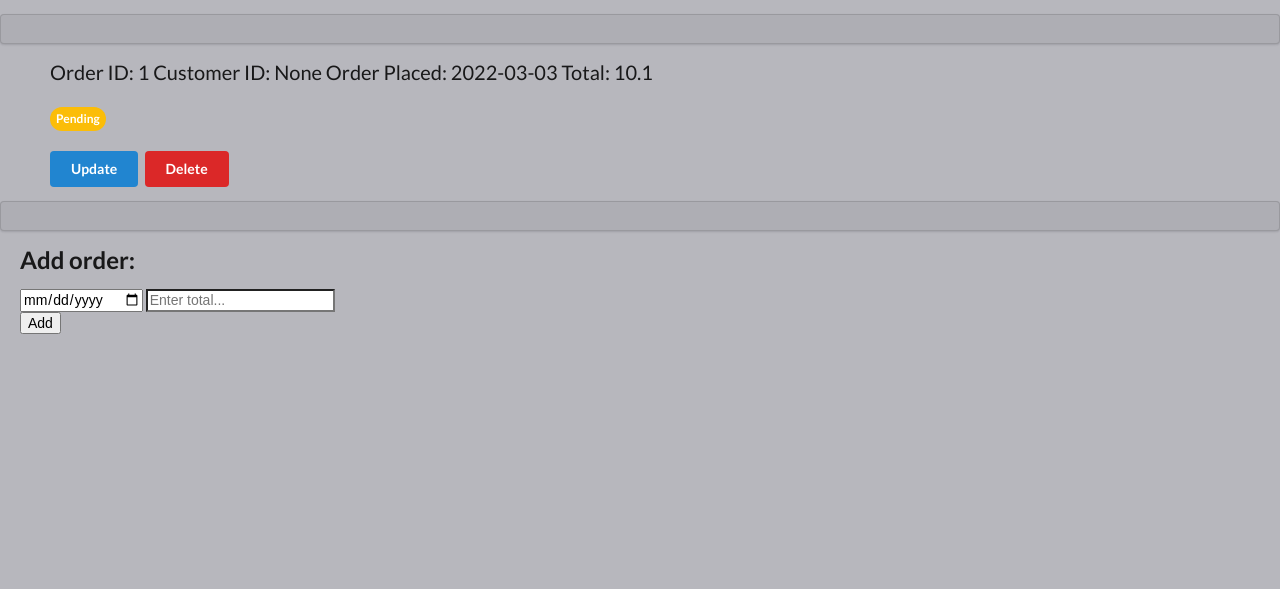
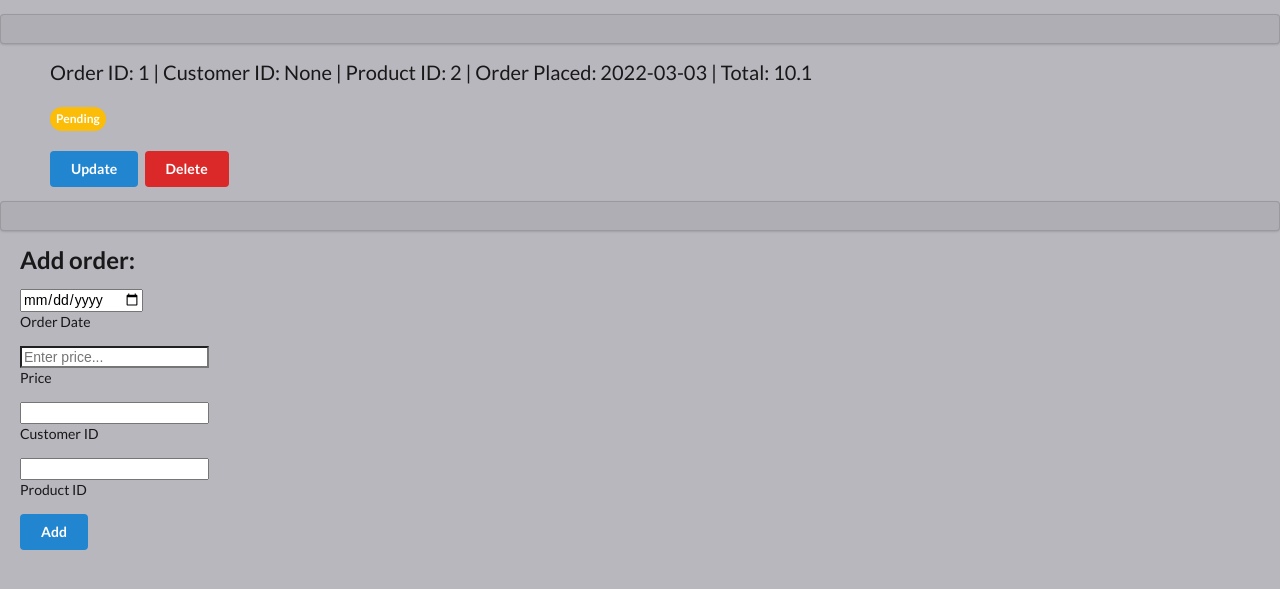
Before and after one commit to jdovener/qa-project1, a Flask app: page /orders in a window 1280 px wide. Shown: the part 88-677 px from the top of the page. Run offline with Flask 2, Linux system fonts and the light colour scheme; data comes from the database, SQL or seed files in the repository; both versions use the stored data as it was after the commit.

Commit message:
JD: refactored for general readability

```diff
--- a/app.py
+++ b/app.py
@@ -33,6 +33,7 @@ class Order(db.Model):
     total = db.Column(db.Float)
     order_status = db.Column(db.Boolean)
     cust_id = db.Column(db.Integer, db.ForeignKey("customer.id"))
+    product_id = db.Column(db.Integer, db.ForeignKey("product.id"))
 
 class Payment(db.Model):
     account_number = db.Column(db.Integer, primary_key=True)
@@ -121,7 +122,9 @@ def add_order():
     date_ordered = date(*map(int, request.form.get("date_ordered").split("-")))
     total = float(request.form.get("total"))
     order_status = request.form.get("order_status")
-    new_order = Order(date_ordered=date_ordered, total=total, order_status=False)
+    cust_id = int(request.form.get("cust_id"))
+    product_id = int(request.form.get("product_id"))
+    new_order = Order(date_ordered=date_ordered, total=total, order_status=False, cust_id=cust_id, product_id=product_id)
     db.session.add(new_order)
     db.session.commit()
     return redirect(url_for("orders"))
--- a/templates/orders.html
+++ b/templates/orders.html
@@ -1,5 +1,6 @@
 <!DOCTYPE html>
 <html lang="en">
+
 <head>
     <meta charset="UTF-8">
     <meta name="viewport" content="width=device-width, initial-scale=1.0">
@@ -20,14 +21,16 @@
         <script src="https://cdn.jsdelivr.net/npm/semantic-ui@2.4.2/dist/semantic.min.js"></script>
     <!-- Semantic import -->
 </head>
+
 <body style="background-color: #b7b7bd;">
     <div>
         <h1 class="ui center aligned header">Orders</h1>
     </div>
+
     {% for order in order_list %}
     <div style="background-color: #aeaeb4;" class="ui segment"></div>
     <div style="font-size: 20px;">
-        <p style="margin-left: 50px;">Order ID: {{ order.id }} Customer ID: {{ order.cust_id }} Order Placed:  {{ order.date_ordered }} Total: {{ order.total }}</p>
+        <p style="margin-left: 50px;">Order ID: {{ order.id }} | Customer ID: {{ order.cust_id }} | Product ID: {{ order.product_id }} | Order Placed:  {{ order.date_ordered }} | Total: {{ order.total }}</p>
     </div>
     <br>
         {% if order.order_status == False %}
@@ -41,17 +44,24 @@
     <a class="ui red button" href="/delete_order/{{ order.id }}">Delete</a>
     {% endfor %}
     </div>
+
     <div style="background-color: #aeaeb4;" class="ui segment"></div>
     <div style="margin-left: 20px;">
     <form action="/add_order" method="post">
         <div>
             <h2>Add order:</h2>
             <input type="date" name="date_ordered" placeholder="Enter order date...">
-            <input type="text" name="total" placeholder="Enter total...">
-            <br>
-            <button type="submit">Add</button>
+            <p>Order Date</p>
+            <input type="text" name="total" placeholder="Enter price...">
+            <p>Price</p>
+            <input type="number" name="cust_id" placholder="Enter customer ID...">
+            <p>Customer ID</p>
+            <input type="number" name="product_id" placholder="Enter product ID...">
+            <p>Product ID</p>
+            <button class="ui blue button" type="submit">Add</button>
         </div>
     </form>
     </div>
+
 </body>
 </html>
```
Also changed, not shown: templates/customers.html (+17 -7 lines), templates/index.html (+6 -2 lines), templates/payment_details.html (+11 -3 lines), templates/products.html (+11 -3 lines), data.db. Lines whose indentation alone changed are shown as unchanged.
